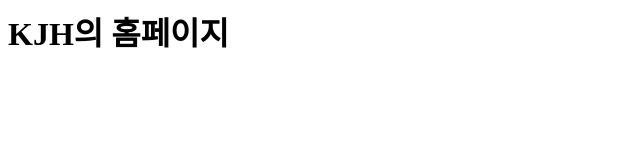
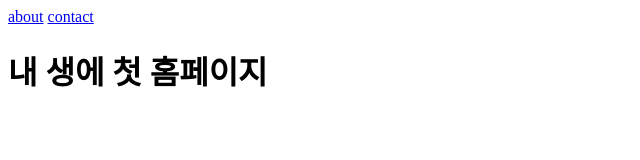
Before and after one commit to KJH1208/test, a plain HTML site: page index.html in a window 1280 px wide. Shown: the whole page, without its empty margins (0-640 px from the left). Drawn offline with Linux system fonts and the light colour scheme.

Commit message:
index 수정하기

```diff
--- a/index.html
+++ b/index.html
@@ -1 +1,4 @@
-<h1>KJH의 홈페이지</h1>
+<a href="/test/about">about</a>
+<a href="/test/contact">contact</a>
+
+<h1>내 생에 첫 홈페이지</h1>
```
